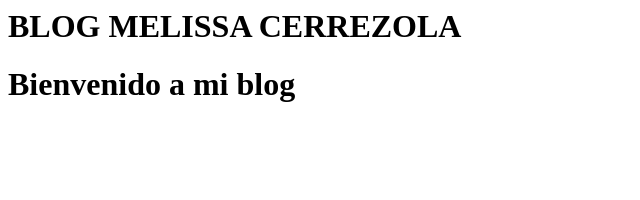
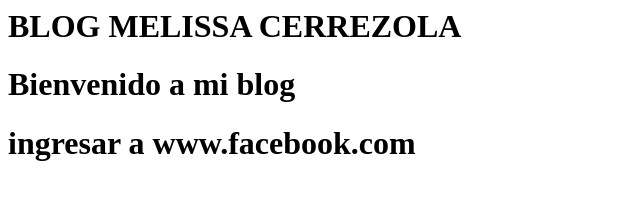
Before and after one commit to melissacbmm/melissacbmm.github.io, a plain HTML site: page index.html in a window 1280 px wide. Shown: the whole page, without its empty margins (0-640 px from the left). Drawn offline with Linux system fonts and the light colour scheme.

Commit message:
Update index.html

```diff
--- a/index.html
+++ b/index.html
@@ -1,2 +1,3 @@
 <h1> BLOG MELISSA CERREZOLA <h1/>
 <h1> Bienvenido a mi blog <h1/>
+<a> ingresar a www.facebook.com <a/>
```
